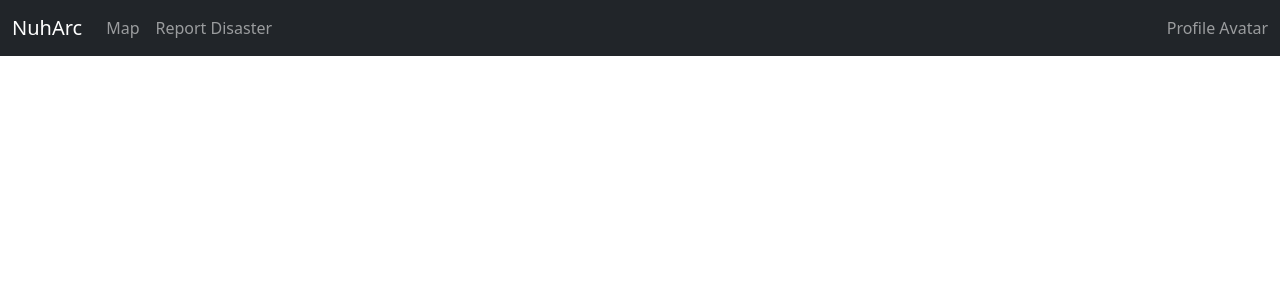
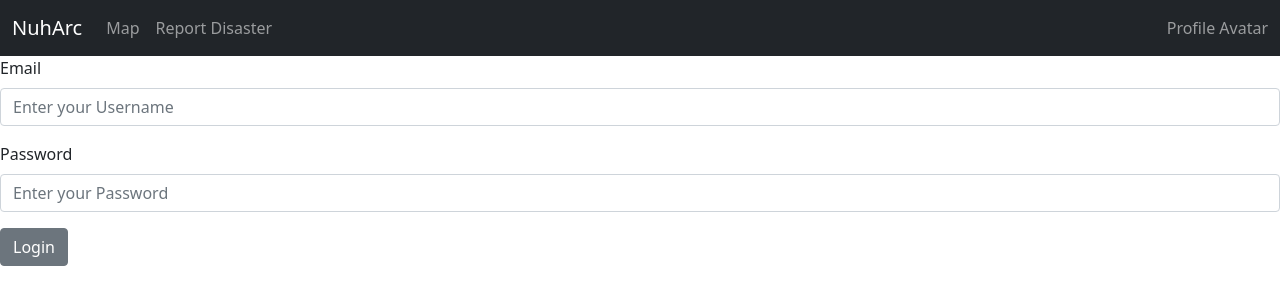
Before and after one commit to TCD-ASE-6/Nuharc, a React (Create React App) app in the folder client/: page / in a window 1280 px wide. Shown: the top 304 px of the page. Built offline with nearby package versions, Linux system fonts and the light colour scheme.

Commit message:
created LoginPage

```diff
--- a/client/src/App.js
+++ b/client/src/App.js
@@ -4,12 +4,14 @@ import "bootstrap/dist/css/bootstrap.min.css";
 // import store from "./store";
 
 import NavBar from './components/NavBar/NavBar';
+import LoginPage from "./components/LoginPage/LoginPage";
 
 function App() {
   return (
     // <Provider store={store}>
       <div className="App">
         <NavBar />
+        <LoginPage />
       </div>
     // </Provider>
   );
--- /dev/null
+++ b/client/src/components/LoginPage/LoginPage.js
@@ -0,0 +1,26 @@
+import React from 'react';
+import {
+  Button,
+  Form,
+  FormGroup,
+  Label,
+  Input
+  } from 'reactstrap';
+
+const LoginPage = (props) => {
+  return (
+    <Form>
+      <FormGroup>
+        <Label for="userEMail">Email</Label>
+        <Input type="email" name="email" id="userEMail" placeholder="Enter your Username" />
+      </FormGroup>
+      <FormGroup>
+        <Label for="userPassword">Password</Label>
+        <Input type="password" name="password" id="userPassword" placeholder="Enter your Password" />
+      </FormGroup>
+      <Button>Login</Button>
+    </Form>
+      );
+    }
+
+    export default LoginPage;
```
Also changed, not shown: 1 other file (tests, documents, lock files or other folders).
